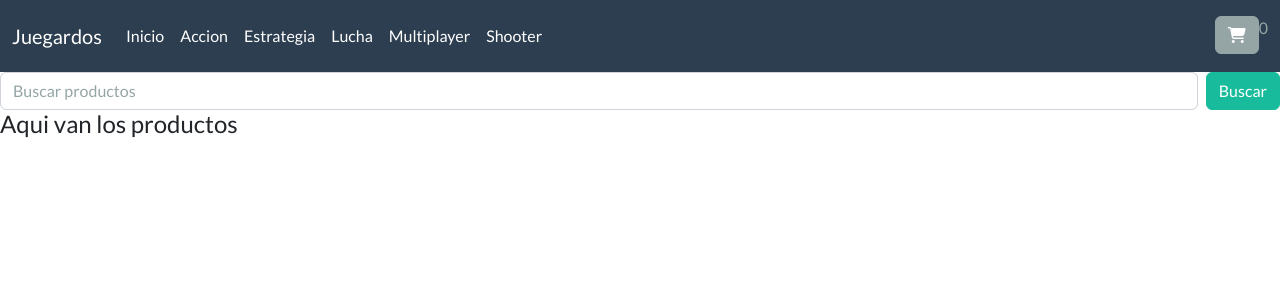
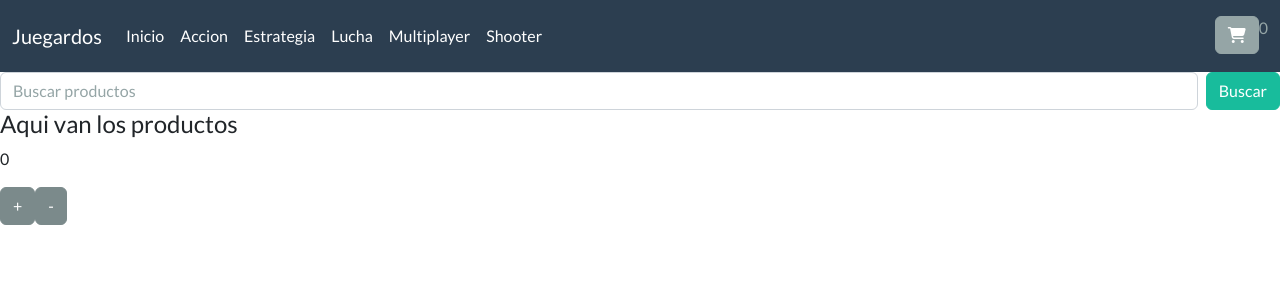
Before and after one commit to francodzalazar/Juegardos, a React (Create React App) app in the folder my-app/: page / in a window 1280 px wide. Shown: the top 300 px of the page. Built offline with nearby package versions, Linux system fonts and the light colour scheme.

Commit message:
creando itemCount

```diff
--- a/my-app/src/components/App.jsx
+++ b/my-app/src/components/App.jsx
@@ -2,6 +2,7 @@ import './App.css';
 import Navbar from './Navbar/Navbar';
 import Form from './Form/Form';
 import ItemListContainer from './ItemListContainer/ItemListContainer';
+import ItemCount from './ItemCount/ItemCount';
 
 function App() {
   return (
@@ -9,6 +10,7 @@ function App() {
     <Navbar/>
     <Form busqueda={"Buscar productos"} />
     <ItemListContainer greeting={"Aqui van los productos"} />
+    <ItemCount/>
   </>
   );
 }
--- /dev/null
+++ b/my-app/src/components/ItemCount/ItemCount.jsx
@@ -0,0 +1,20 @@
+import { useState } from "react";
+
+const ItemCount = () => {
+    const [numero, setNumero] = useState(0);
+    function sumar() {
+        if (numero < 10) {
+            setNumero(numero + 1);
+        }
+    }
+    const restar = () => numero <= 0 ? null : setNumero(numero - 1);
+    return (
+        <>
+            <p>{numero}</p>
+            <button className="btn btn-dark" onClick={() => sumar()}>+</button>
+            <button className="btn btn-dark" onClick={() => restar()}>-</button>
+        </>
+    );
+};
+
+export default ItemCount;
--- a/my-app/src/components/ItemListContainer/ItemListContainer.jsx
+++ b/my-app/src/components/ItemListContainer/ItemListContainer.jsx
@@ -1,8 +1,11 @@
 
-const ItemListContainer = ({greeting}) => {
+
+const ItemListContainer = ({ greeting }) => {
     return (
-        <h4>{greeting}</h4>
+        <>
+            <h4>{greeting}</h4>
+        </>
     );
-}
+};
 
 export default ItemListContainer;
```
